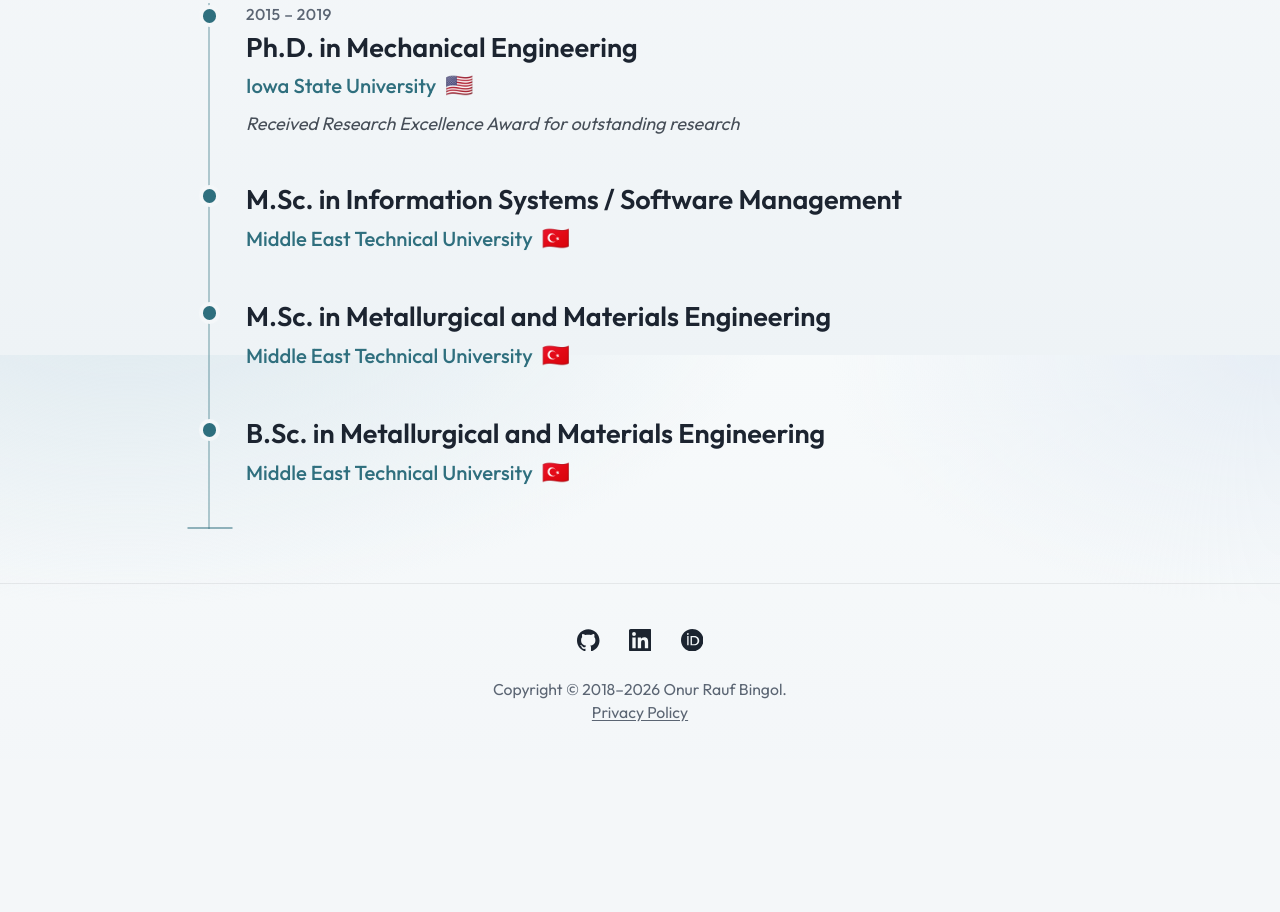
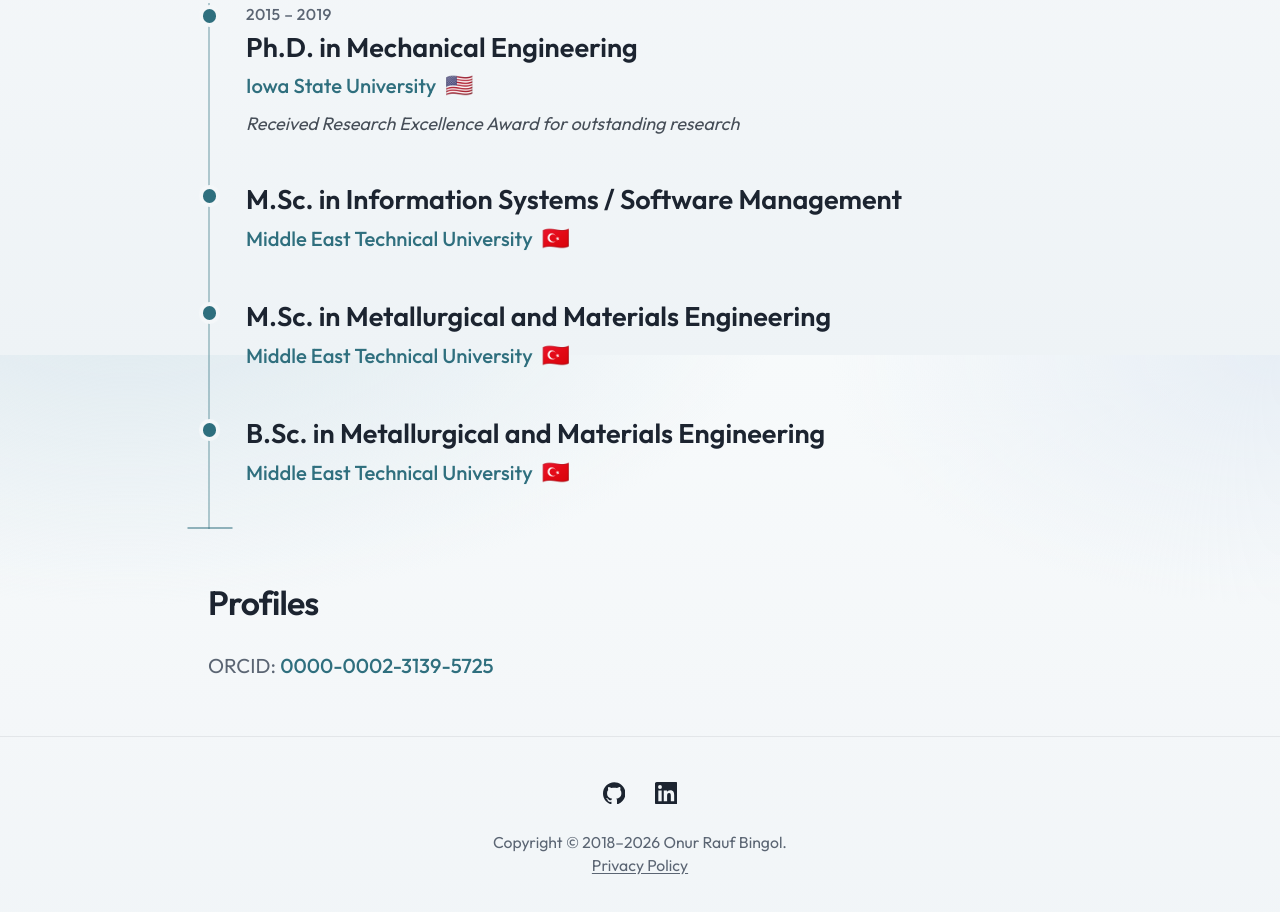
Before and after one commit to orbingol/orbingol.github.io, an Astro site: page /cv in a window 1280 px wide. Shown: the part 445-1357 px from the top of the page. Before the commit the page ends 1204 px from the top, so only its background shows below. Built offline with nearby package versions, Linux system fonts and the light colour scheme; Astro itself is replaced by a stand-in of ours.

Commit message:
move orcid link to CV page

```diff
--- a/src/components/SocialIcons.astro
+++ b/src/components/SocialIcons.astro
@@ -18,11 +18,6 @@
     label: "LinkedIn",
     path: "M20.447 20.452h-3.554v-5.569c0-1.328-.027-3.037-1.852-3.037-1.853 0-2.136 1.445-2.136 2.939v5.667H9.351V9h3.414v1.561h.046c.477-.9 1.637-1.85 3.37-1.85 3.601 0 4.267 2.37 4.267 5.455v6.286zM5.337 7.433a2.062 2.062 0 01-2.063-2.065 2.064 2.064 0 112.063 2.065zm1.782 13.019H3.555V9h3.564v11.452zM22.225 0H1.771C.792 0 0 .774 0 1.729v20.542C0 23.227.792 24 1.771 24h20.451C23.2 24 24 23.227 24 22.271V1.729C24 .774 23.2 0 22.222 0h.003z",
   },
-  {
-    href: "https://orcid.org/0000-0002-3139-5725",
-    label: "ORCID",
-    orcid: true,
-  },
 ] as const;
 ---
 
@@ -40,18 +35,9 @@
           ]}
           aria-label={icon.label}
         >
-          {"orcid" in icon && icon.orcid ? (
-            <svg viewBox="0 0 24 24" class:list={[iconClass || "size-5"]} aria-hidden="true">
-              <path
-                fill="currentColor"
-                d="M12 0C5.372 0 0 5.372 0 12s5.372 12 12 12 12-5.372 12-12S18.628 0 12 0zM7.369 4.378c.525 0 .947.431.947.947s-.422.947-.947.947a.95.95 0 01-.947-.947c0-.525.422-.947.947-.947zm-.722 3.038h1.444v10.041H6.647V7.416zm3.562 0h3.9c3.712 0 5.344 2.653 5.344 5.025 0 2.578-2.016 5.016-5.325 5.016h-3.919V7.416zm1.444 1.303v7.444h2.297c2.359 0 3.687-1.303 3.687-3.726 0-2.31-1.416-3.718-3.781-3.718h-2.203z"
-              />
-            </svg>
-          ) : (
-            <svg viewBox="0 0 24 24" class:list={[iconClass || "size-5"]} aria-hidden="true">
-              <path fill="currentColor" d={"path" in icon ? icon.path : ""} />
-            </svg>
-          )}
+          <svg viewBox="0 0 24 24" class:list={[iconClass || "size-5"]} aria-hidden="true">
+            <path fill="currentColor" d={icon.path} />
+          </svg>
         </a>
       </li>
     ))
--- a/src/lib/site.ts
+++ b/src/lib/site.ts
@@ -9,7 +9,8 @@
 export const DEFAULT_OG_IMAGE = "/og-default.png";
 
 /** Professional profiles used for sameAs / UI — LinkedIn is the public CV surface. */
-export const SAME_AS = ["https://github.com/orbingol/", "https://www.linkedin.com/in/orbingol/", "https://orcid.org/0000-0002-3139-5725"] as const;
+export const ORCID_URL = "https://orcid.org/0000-0002-3139-5725";
+export const SAME_AS = ["https://github.com/orbingol/", "https://www.linkedin.com/in/orbingol/", ORCID_URL] as const;
 
 /** Raster formats that social crawlers reliably support (SVG is gated out). */
 const RASTER_OG = /\.(png|jpe?g|webp|gif)$/i;
--- a/src/pages/cv.astro
+++ b/src/pages/cv.astro
@@ -1,6 +1,7 @@
 ---
 import Layout from "../layouts/Layout.astro";
 import EducationTimeline from "../components/EducationTimeline.astro";
+import { ORCID_URL } from "../lib/site";
 
 // /cv is private-by-link: noindex, omitted from sitemap/robots/llms/JSON-LD. LinkedIn is the public CV.
 ---
@@ -9,12 +10,23 @@
   <section class="mx-auto w-full max-w-3xl">
     <h1 class="text-5xl font-semibold tracking-tight text-[var(--color-ink)] sm:text-6xl">Curriculum Vitae</h1>
     <p class="mt-4 text-xl text-[var(--color-muted)]">Senior software engineer with a Ph.D. degree. Focuses on computational geometry, simulations, HPC and GPU programming.</p>
-
     <div class="mt-12">
       <h2 class="text-3xl font-semibold tracking-tight text-[var(--color-ink)]">Education</h2>
       <div class="mt-8">
         <EducationTimeline />
       </div>
     </div>
+
+    <div class="mt-12">
+      <h2 class="text-3xl font-semibold tracking-tight text-[var(--color-ink)]">Profiles</h2>
+      <ul class="mt-6 list-none space-y-2 text-lg text-[var(--color-muted)]">
+        <li>
+          ORCID:
+          <a href={ORCID_URL} target="_blank" rel="noopener noreferrer" class="font-medium text-[var(--color-accent)] underline-offset-2 hover:underline">
+            0000-0002-3139-5725
+          </a>
+        </li>
+      </ul>
+    </div>
   </section>
 </Layout>
--- a/src/pages/projects/index.astro
+++ b/src/pages/projects/index.astro
@@ -18,7 +18,7 @@
   <section class="w-full">
     <div class="max-w-3xl">
       <h1 class="text-5xl font-semibold tracking-tight text-[var(--color-ink)] sm:text-6xl">Projects</h1>
-      <p class="mt-4 text-lg text-[var(--color-muted)]">Selected work in geometry, digital twins, and AI.</p>
+      <p class="mt-4 text-lg text-[var(--color-muted)]">Selected works in geometry, digital twins, and AI.</p>
     </div>
 
     <div class="mt-12 space-y-14">
```
